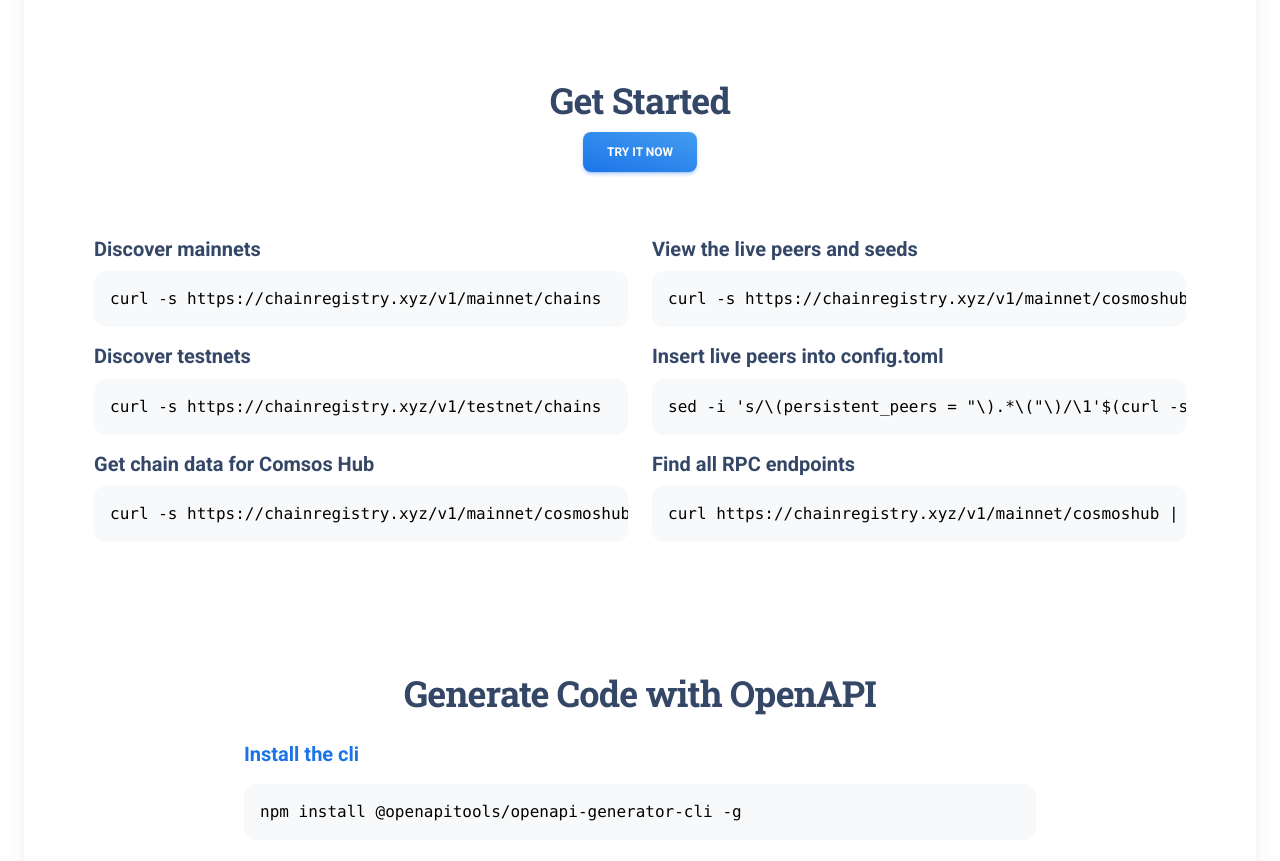
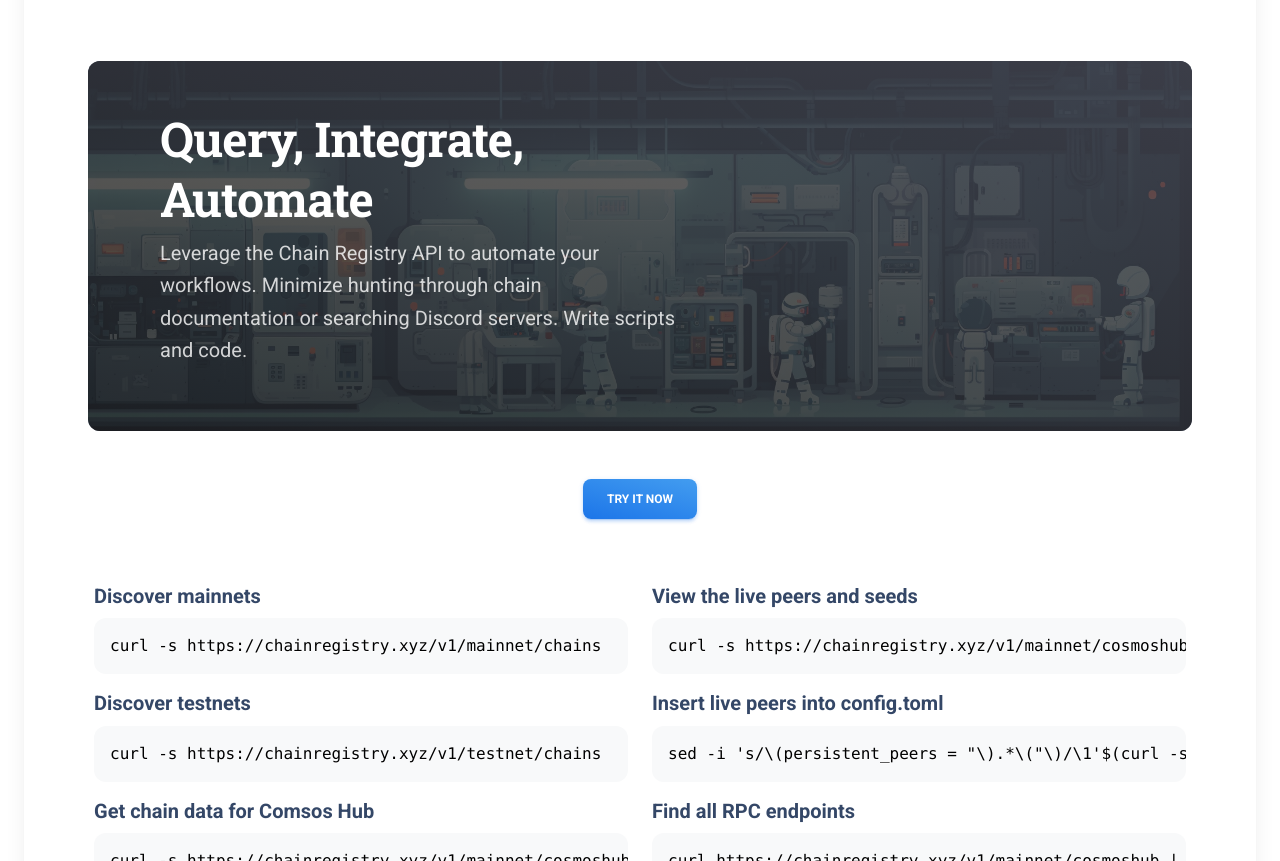
Before and after one commit to system-zero-labs/chain-registry-api, a plain HTML site: page static/index.html in a window 1280 px wide. Shown: the part 1447-2308 px from the top of the page. Drawn offline with nearby package versions, Linux system fonts and the light colour scheme.

Commit message:
Add a page header

```diff
--- a/static/index.html
+++ b/static/index.html
@@ -177,11 +177,23 @@
         </div>
     </section>
 
-    <!--Example-->
+    <!--Automate-->
+    <div class="page-header py-6 py-md-5 my-sm-3 mb-3 border-radius-xl mx-lg-5" style="background-image: url('assets/img/automate1.png');" loading="lazy">
+        <span class="mask bg-gradient-dark"></span>
+        <div class="container">
+            <div class="row">
+                <div class="col-lg-6 ms-lg-5">
+                    <h1 class="text-white">Query, Integrate, Automate</h1>
+                    <p class="lead text-white opacity-8">Leverage the Chain Registry API to automate your workflows. Minimize hunting through chain documentation or searching Discord servers. Write scripts and code.</p>
+                </div>
+            </div>
+        </div>
+    </div>
+
+    <!--Examples-->
     <section class="my-3 py-3">
         <div class="container">
             <div class="section text-center">
-                <h2 class="title">Get Started</h2>
                 <a href="/v1-docs" class="btn btn-md bg-gradient-info">Try It Now</a>
             </div>
             <div class="row justify-content-center">
```
Also changed, not shown: static/assets/img/automate1.png (added).
